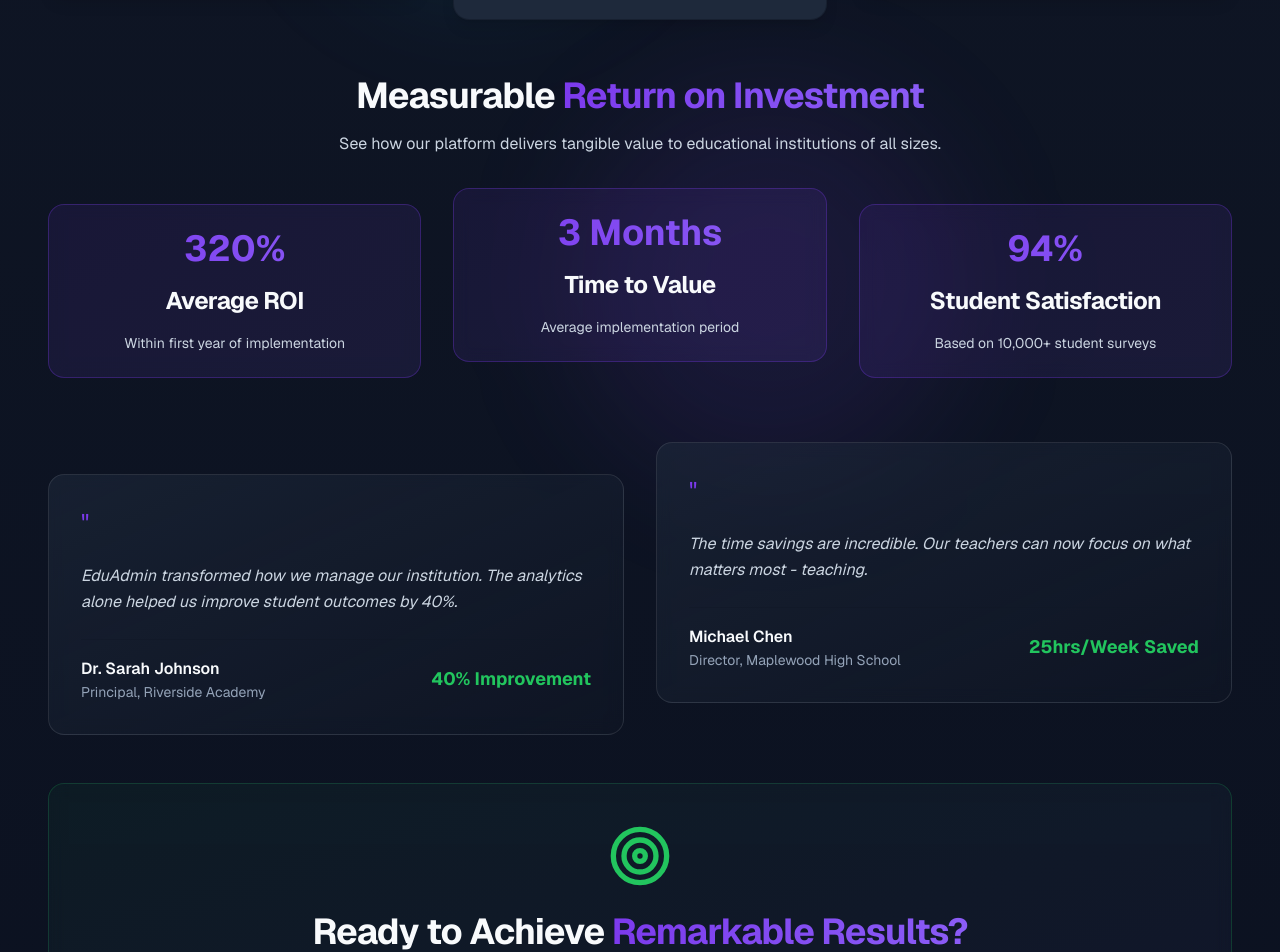
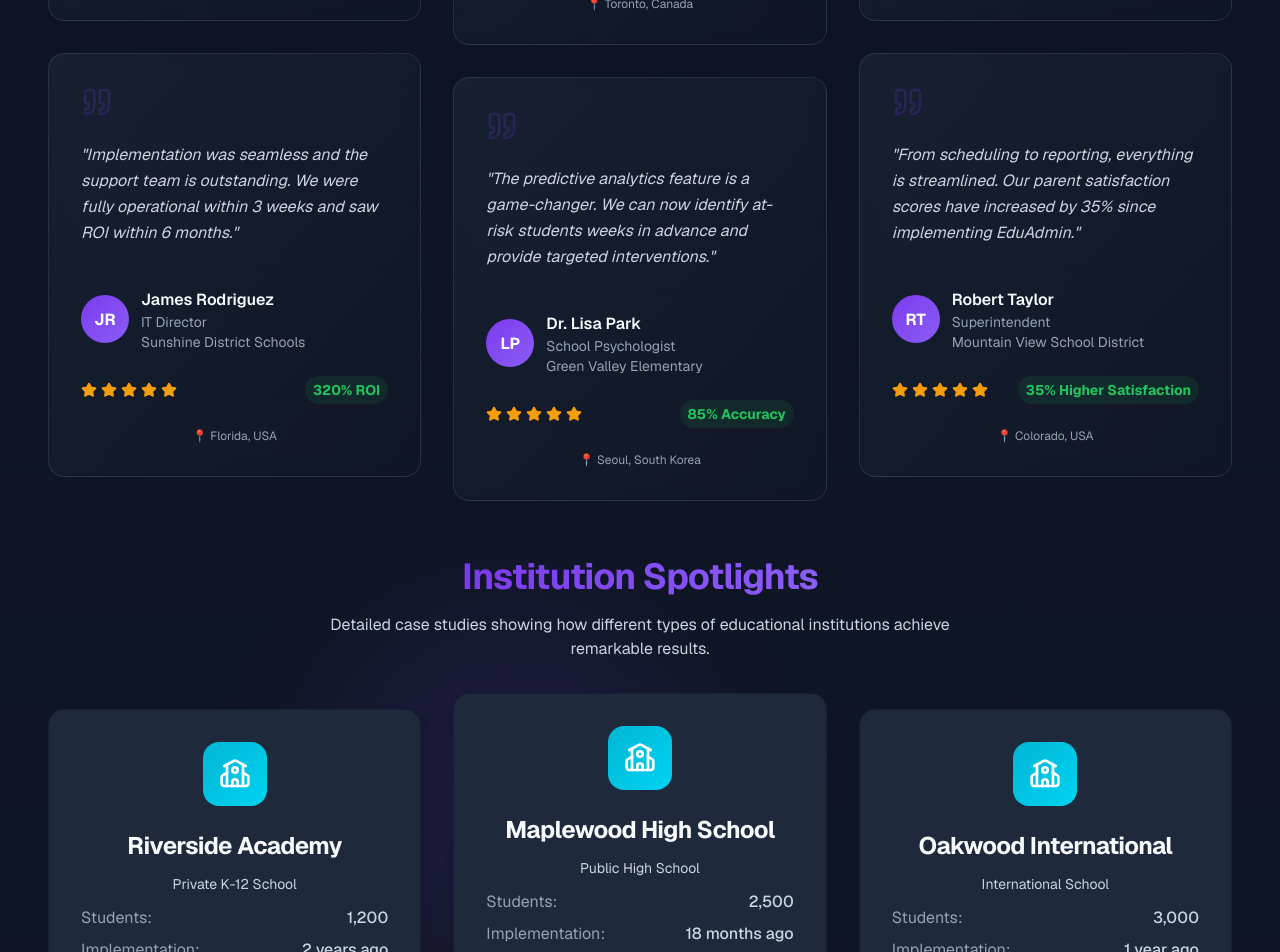
Before and after one commit to Harman8815/Education-Dashboard, a Next.js app in the folder frontend-admin/: page / in a window 1280 px wide. Shown: the part 4360-5312 px from the top of the page. Built offline with nearby package versions, Linux system fonts and the light colour scheme.

Commit message:
reduce landing page size - removed 5 redundant sections

```diff
--- a/frontend-admin/src/app/page.tsx
+++ b/frontend-admin/src/app/page.tsx
@@ -2,13 +2,8 @@ import {
   Navbar,
   Hero,
   Features,
-  InstituteBenefits,
-  TeacherManagement,
-  StudentAnalytics,
   Testimonials,
   Pricing,
-  StudentSuccess,
-  FAQ,
   CallToAction,
   Footer
 } from '@/components/landing';
@@ -20,13 +15,8 @@ export default function Home() {
       <main>
         <Hero />
         <Features />
-        <InstituteBenefits />
-        <TeacherManagement />
-        <StudentAnalytics />
         <Testimonials />
         <Pricing />
-        <StudentSuccess />
-        <FAQ />
         <CallToAction />
       </main>
       <Footer />
```
